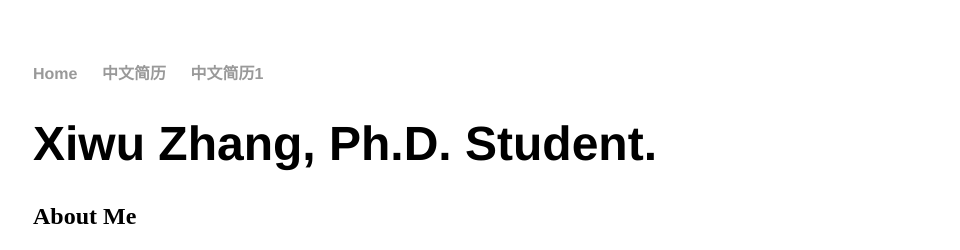
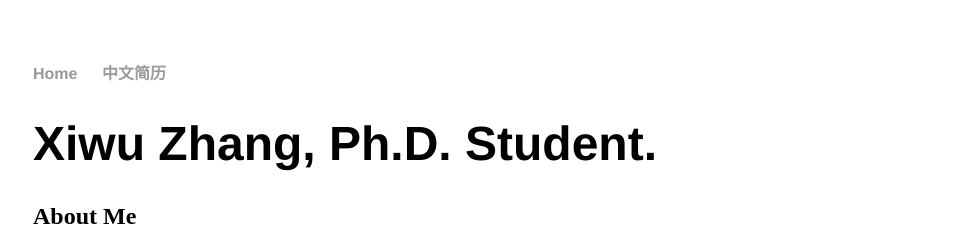
Before and after one commit to zxw1992/zxw1992.github.io, a Jekyll site: the page built from index.html, in a window 1280 px wide. Shown: the top 250 px of the page, without its empty margins (159-1119 px from the left). Built offline with Jekyll 4.4.1, drawn with Linux system fonts in a browser that asks for light colours.

Commit message:
Update default.html
update

```diff
--- a/_layouts/default.html
+++ b/_layouts/default.html
@@ -13,8 +13,7 @@
     <nav>
 <ul>
 <li><a href="/">Home</a></li>
-<li><a href="/cv">中文简历</a></li>
-<li><a href="/cv/cv-classic.pdf">中文简历1</a></li>
+<li><a href="/cv/cv-classic.pdf">中文简历</a></li>
 </ul>
     </nav>
 <div class="container">
```
